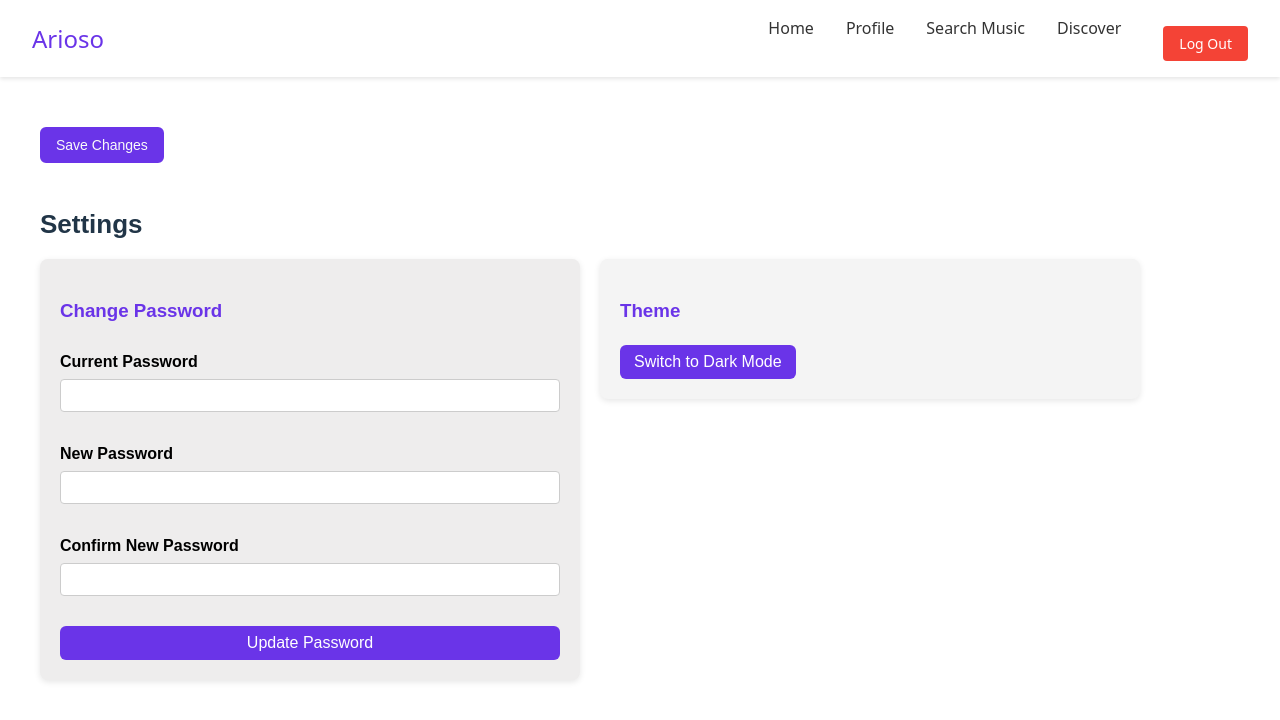
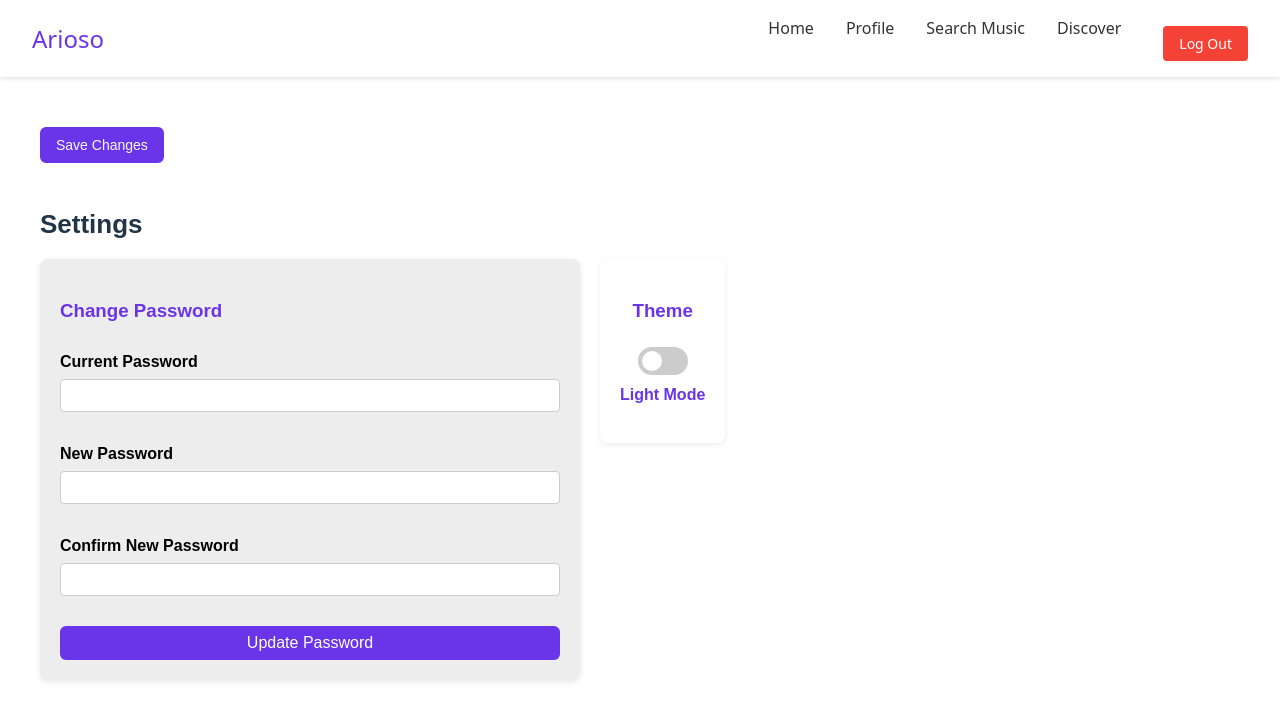
Before and after one commit to arioso-collective/arioso_music_social, a React (Vite) app in the folder frontend/: page /settings in a window 1280 px wide. Shown: the top 720 px of the page. Built offline with nearby package versions, Linux system fonts and the light colour scheme; no server answers; sample sign-in values are in the browser's storage.

Commit message:
SCRUM-138 Implemented switch
Changed button to a switch to toggle from light/dark mode

```diff
--- a/frontend/src/components/Settings/ThemeToggle.css
+++ b/frontend/src/components/Settings/ThemeToggle.css
@@ -1,22 +1,68 @@
-.theme-toggle {
-    background: #f4f4f4;
+.theme-toggle-box {
+    background: white;
     padding: 20px;
     border-radius: 8px;
-    margin-bottom: 30px;
-    box-shadow: 0 2px 6px rgba(0, 0, 0, 0.1);
     max-width: 500px;
+    color: var(--text-color);
+    box-shadow: 0 2px 6px rgba(0, 0, 0, 0.08);
+    display: flex;
+    flex-direction: column;
+    align-items: center;
   }
 
-  .theme-toggle h3 {
-    margin-bottom: 10px;
+  .theme-toggle-box h3 {
+    margin-bottom: 12px;
     color: rgb(106, 52, 232);
   }
 
-  .theme-toggle button {
+  .theme-label {
+    margin-top: 8px;
+    font-weight: bold;
+    color:rgb(106, 52, 232);
+  }
+
+  /* Switch Styles */
+  .switch {
+    position: relative;
+    display: inline-block;
+    width: 50px;
+    height: 28px;
+  }
+
+  .switch input {
+    opacity: 0;
+    width: 0;
+    height: 0;
+  }
+
+  .slider {
+    background-color: #ccc;
+    border-radius: 34px;
+    position: absolute;
+    cursor: pointer;
+    top: 0;
+    left: 0;
+    right: 0;
+    bottom: 0;
+    transition: 0.4s;
+  }
+
+  .slider::before {
+    content: "";
+    height: 20px;
+    width: 20px;
+    left: 4px;
+    bottom: 4px;
+    position: absolute;
+    background-color: white;
+    border-radius: 50%;
+    transition: 0.4s;
+  }
+
+  .switch input:checked + .slider {
     background-color: rgb(106, 52, 232);
-    color: white;
-    border: none;
-    border-radius: 6px;
-    padding: 8px 14px;
-    cursor: pointer;
   }
+
+  .switch input:checked + .slider::before {
+    transform: translateX(22px);
+  }
--- a/frontend/src/components/Settings/ThemeToggle.jsx
+++ b/frontend/src/components/Settings/ThemeToggle.jsx
@@ -11,12 +11,18 @@ const ThemeToggle = () => {
     localStorage.setItem("theme", theme);
   }, [theme]);
 
+  const handleToggle = () => {
+    setTheme((prev) => (prev === "light" ? "dark" : "light"));
+  };
+
   return (
-    <div className="theme-toggle">
+    <div className="theme-toggle-box">
       <h3>Theme</h3>
-      <button onClick={() => setTheme(theme === "light" ? "dark" : "light")}>
-        Switch to {theme === "light" ? "Dark" : "Light"} Mode
-      </button>
+      <label className="switch">
+        <input type="checkbox" onChange={handleToggle} checked={theme === "dark"} />
+        <span className="slider" />
+      </label>
+      <p className="theme-label">{theme === "dark" ? "Dark Mode" : "Light Mode"}</p>
     </div>
   );
 };
```
